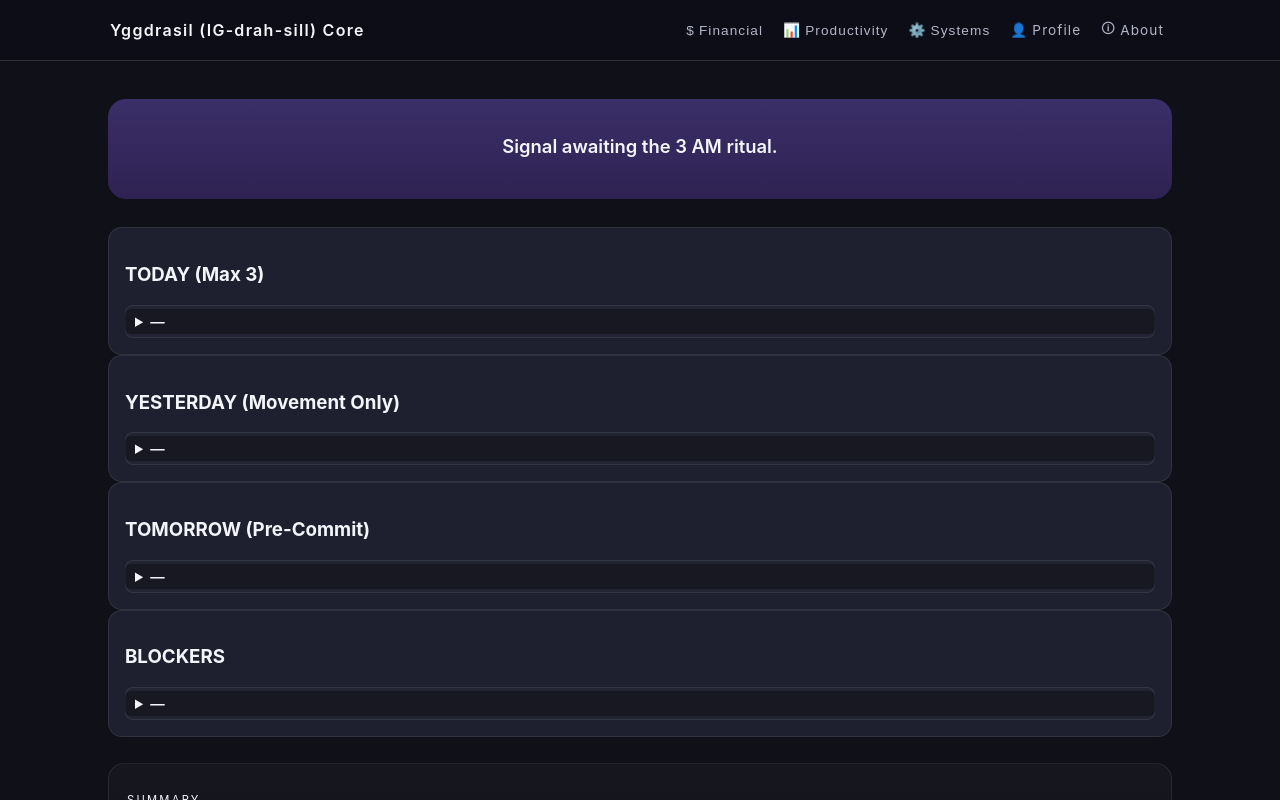
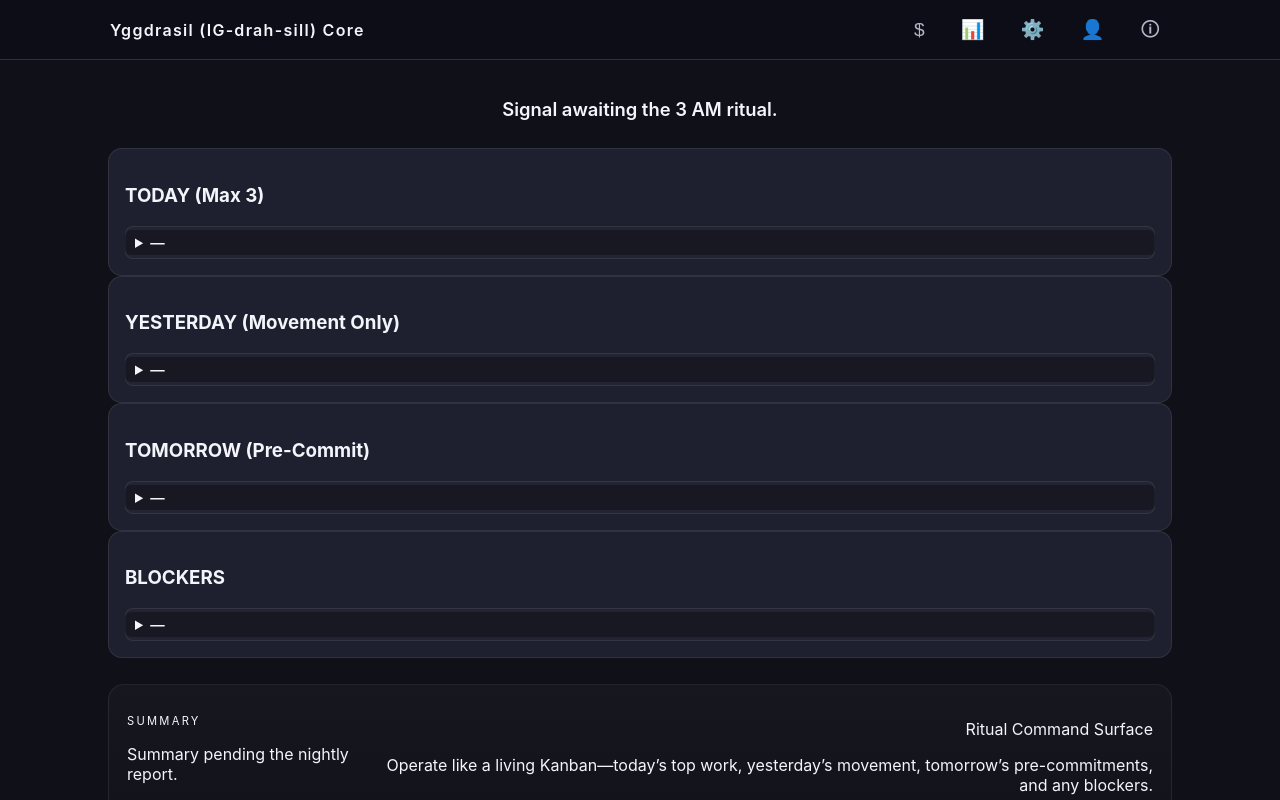
Before and after one commit to nslatter-vcode/OC_Recovery, a Next.js app in the folder dashboard/: page / in a window 1280 px wide. Shown: the top 800 px of the page. Built offline with nearby package versions, Linux system fonts and the light colour scheme.

Commit message:
Refine nav minimalism

```diff
--- a/dashboard/src/app/globals.css
+++ b/dashboard/src/app/globals.css
@@ -58,7 +58,7 @@ code {
 
 .tabs {
   display: flex;
-  gap: 8px;
+  gap: 16px;
   margin-left: auto;
   align-items: center;
 }
@@ -75,17 +75,15 @@ code {
   background: none;
   border: none;
   color: var(--muted);
-  font-size: 0.85rem;
-  padding: 4px 6px;
-  border-radius: 6px;
-  letter-spacing: 0.08em;
-  display: flex;
-  align-items: center;
-  gap: 4px;
+  font-size: 1.2rem;
+  padding: 6px 10px;
+  border-radius: 8px;
+  letter-spacing: 0;
+  line-height: 1;
 }
 
-.nav-link span {
-  display: inline-block;
+.nav-link:hover {
+  color: var(--text);
 }
 
 .nav-link:hover {
@@ -132,12 +130,8 @@ code {
 }
 
 .signal-panel {
-  border-radius: 18px;
-  padding: 24px;
-  background: linear-gradient(180deg, rgba(138, 103, 255, 0.35), rgba(82, 55, 152, 0.45));
   margin-top: 20px;
   text-align: center;
-  border: none;
 }
 
 .signal-label {
@@ -158,8 +152,8 @@ code {
 
 .command-board {
   margin-top: 28px;
-  display: flex;
-  flex-direction: column;
+  display: grid;
+  grid-template-columns: repeat(auto-fit, minmax(220px, 1fr));
   gap: 14px;
 }
 
--- a/dashboard/src/app/layout.tsx
+++ b/dashboard/src/app/layout.tsx
@@ -55,9 +55,8 @@ export default function RootLayout({
                   className={`nav-group${group.label === "Systems" ? " systems-group" : ""}`}
                   key={group.label}
                 >
-                  <button className="nav-link" type="button">
+                  <button className="nav-link" type="button" aria-label={group.label}>
                     <span aria-hidden="true">{group.icon}</span>
-                    <span className="nav-label">{group.label}</span>
                   </button>
                   <div className="nav-menu">
                     {group.items.map((item) => (
@@ -69,15 +68,13 @@ export default function RootLayout({
                 </div>
               ))}
               <div className="nav-item">
-                <Link className="nav-link" href="/profile">
+                <Link className="nav-link" href="/profile" aria-label="Profile">
                   <span aria-hidden="true">👤</span>
-                  <span className="nav-label">Profile</span>
                 </Link>
               </div>
               <div className="nav-item">
-                <Link className="nav-link" href="/about">
+                <Link className="nav-link" href="/about" aria-label="About">
                   <span aria-hidden="true">🛈</span>
-                  <span className="nav-label">About</span>
                 </Link>
               </div>
             </nav>
```
